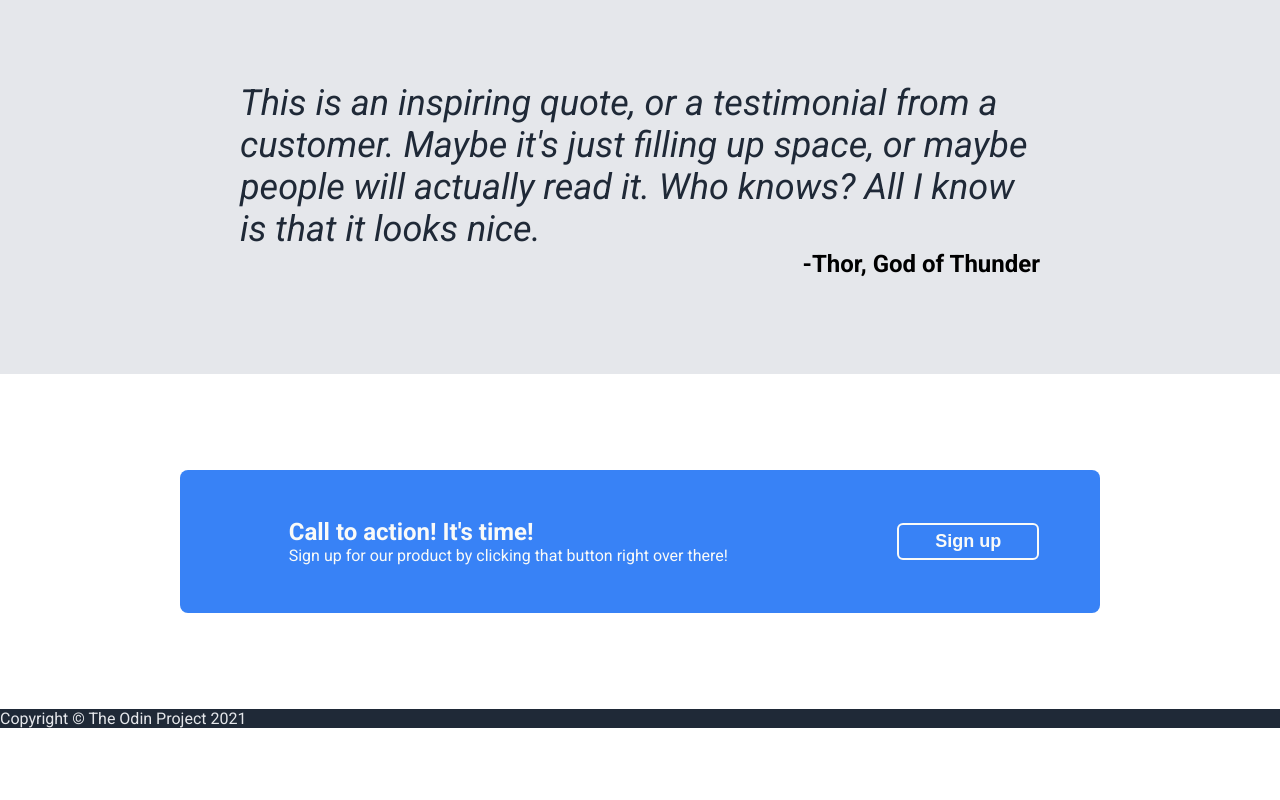
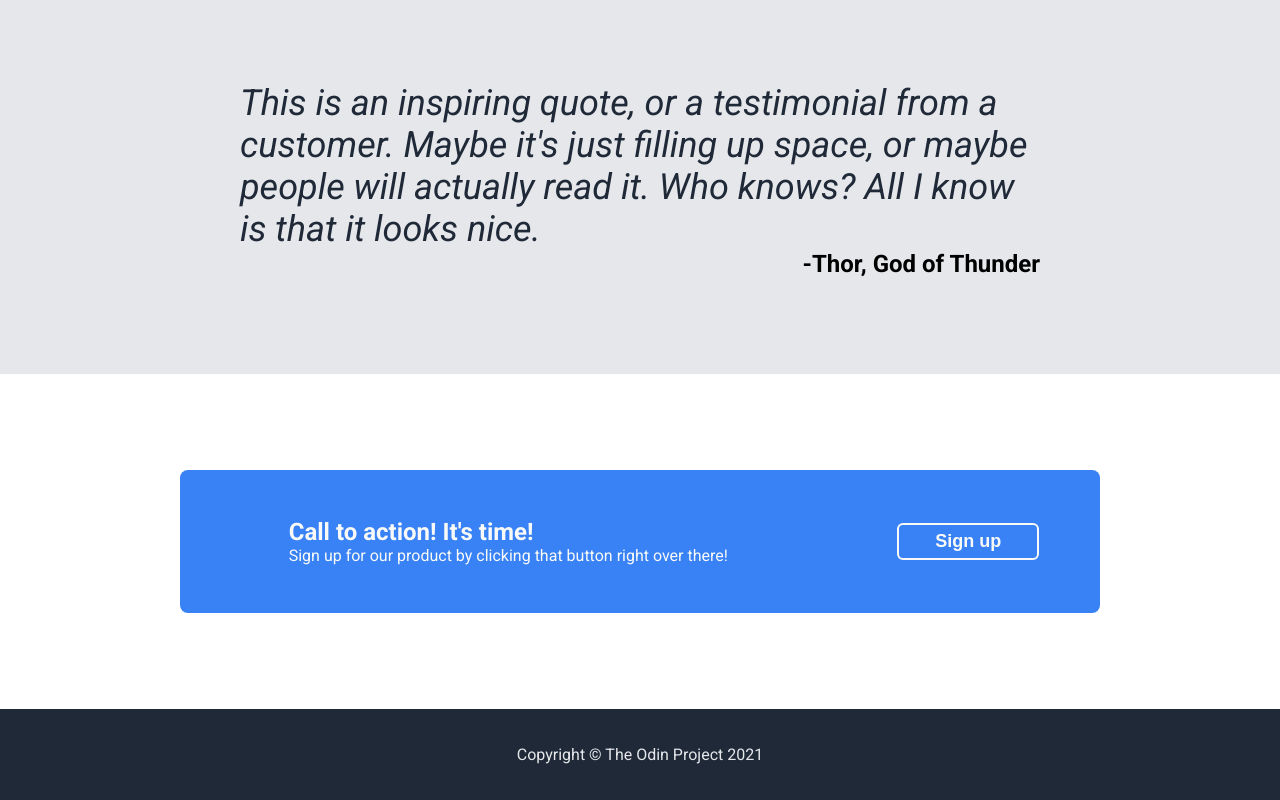
Before and after one commit to lucaslija/odin-landing-page, a plain HTML site: page index.html in a window 1280 px wide. Shown: the part 908-1708 px from the top of the page. Before the commit the page ends 1636 px from the top, so only its background shows below. Drawn offline with Linux system fonts and the light colour scheme.

Commit message:
styled footer div

```diff
--- a/style.css
+++ b/style.css
@@ -166,6 +166,9 @@ button {
 
 .footer {
     background-color: #1F2937;
+    display: flex;
+    justify-content: center;
+    padding: 36px;
 }
 
 .footer p {
```
